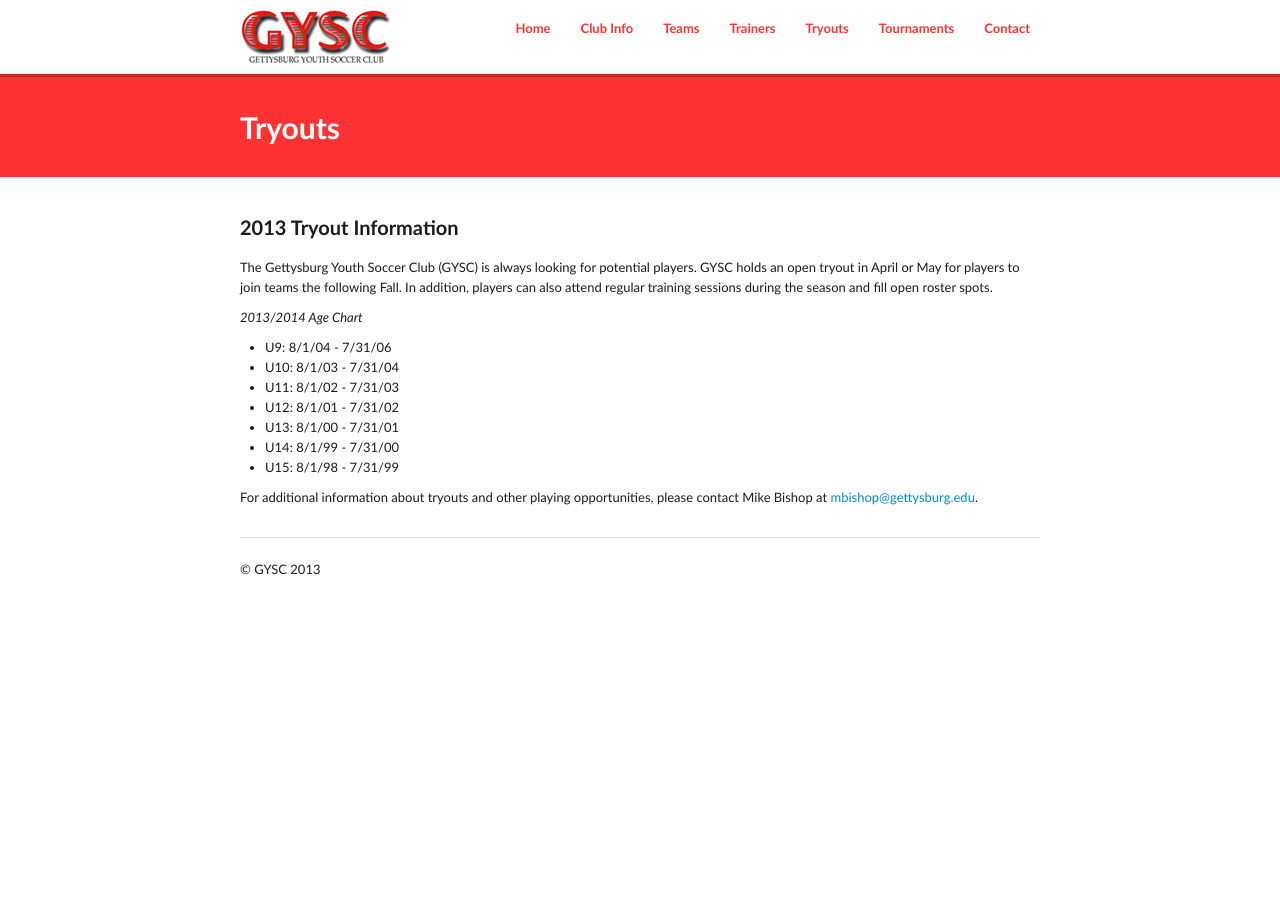
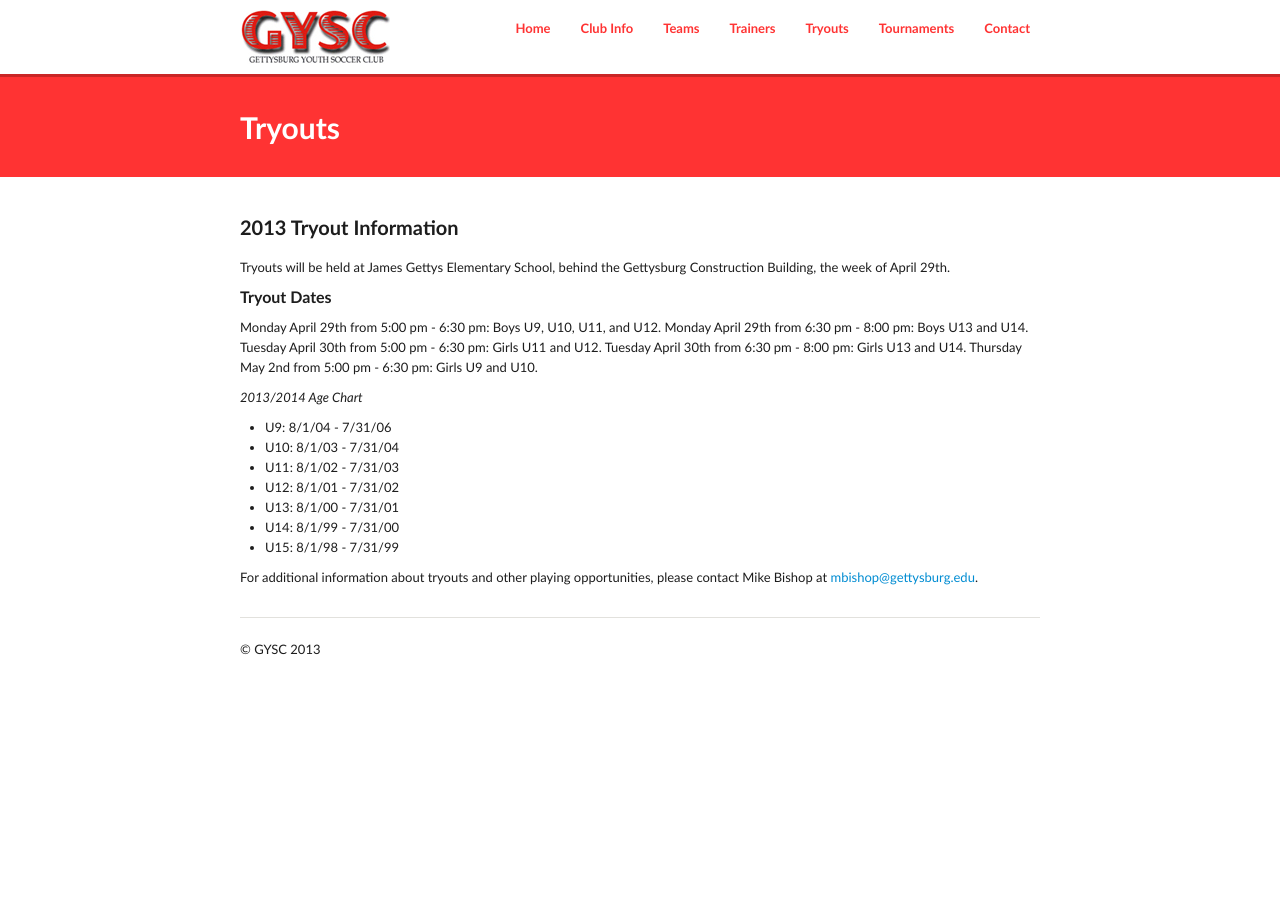
Before and after one commit to GYSC/gysc.github.com, a Jekyll site: the page built from tryouts.md, in a window 1280 px wide. Built offline with Jekyll 4.4.1, drawn with Linux system fonts in a browser that asks for light colours; Markdown is read by kramdown in place of the engine named in the settings.

Commit message:
Update tryouts.md

```diff
--- a/tryouts.md
+++ b/tryouts.md
@@ -6,7 +6,15 @@ tags: gettysburg youth soccer club, gettysburg, youth, soccer, club, tryouts
 permalink: /tryouts/
 ---
 ###2013 Tryout Information
-The Gettysburg Youth Soccer Club (GYSC) is always looking for potential players. GYSC holds an open tryout in April or May for players to join teams the following Fall. In addition, players can also attend regular training sessions during the season and fill open roster spots.
+Tryouts will be held at James Gettys Elementary School, behind the Gettysburg Construction Building, the week of April 29th.
+
+####Tryout Dates
+Monday April 29th from 5:00 pm - 6:30 pm: Boys U9, U10, U11, and U12.
+Monday April 29th from 6:30 pm - 8:00 pm: Boys U13 and U14.
+Tuesday April 30th from 5:00 pm - 6:30 pm: Girls U11 and U12.
+Tuesday April 30th from 6:30 pm - 8:00 pm: Girls U13 and U14.
+Thursday May 2nd from 5:00 pm - 6:30 pm: Girls U9 and U10.
+
 
 *2013/2014 Age Chart*
 
```
